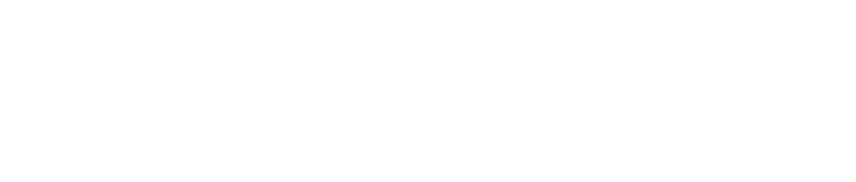
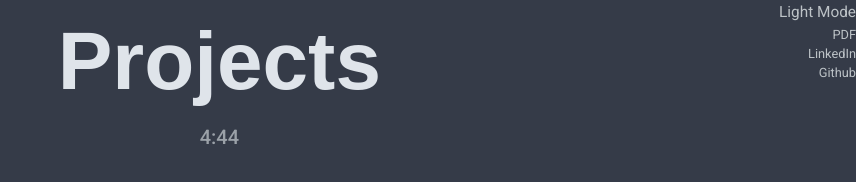
Before and after one commit to ChetanMandur/ChetanMandur.github.io, a plain HTML site: page projects.html in a window 1280 px wide. Shown: the whole page, without its empty margins (424-1280 px from the left). Drawn offline with nearby package versions, Linux system fonts and the light colour scheme.

Commit message:
Began working on projects page

```diff
--- a/projects.html
+++ b/projects.html
@@ -0,0 +1,66 @@
+<!DOCTYPE html>
+<meta name="viewport" content="width=device-width, initial-scale=1">
+<head>
+    <link rel="stylesheet" href="https://stackpath.bootstrapcdn.com/bootstrap/4.4.1/css/bootstrap.min.css" integrity="sha384-Vkoo8x4CGsO3+Hhxv8T/Q5PaXtkKtu6ug5TOeNV6gBiFeWPGFN9MuhOf23Q9Ifjh" crossorigin="anonymous">
+    <link rel="stylesheet" id="styles" type="text/css" href="styles.css">
+    <title>Projects</title>
+</head>
+
+<body>
+    <div class = "row no-gutters">
+        <div class = "col-10 col-lg">
+            <div class= "mainTitle">Projects</div>
+            <div class= "titleSub">4:44</div>
+        </div>
+
+        <div class = "col-auto">
+            <div class= "stickyTools">
+                <button type="button" id="styleSwitch" onclick="toggle()">Lights</button>
+                <br>
+                <a href= "resume.pdf">PDF</a>
+                <br>
+                <a href="https://www.linkedin.com/in/chetanmandur">LinkedIn</a>
+                <br>
+                <a href="https://github.com/ChetanMandur">Github</a>
+            </div>
+        </div>
+
+
+    </div>
+
+</body>
+
+
+<!--The core of the stylesheet toggle function was found at https://stackoverflow.com/questions/18368319/toggle-css-sheets-on-click-with-javascript-->
+<script>
+    if (localStorage.getItem("styleSaved") != null && localStorage.getItem("styleText") != null){
+        var background = localStorage.getItem("styleSaved");
+        var butText = localStorage.getItem("styleText");
+    }
+    else{
+        var background = "stylesNight.css";
+        var butText = "Light Mode";
+    }
+
+    var currBackground = document.getElementById("styles");
+    currBackground.href = background;
+    var currButText = document.getElementById("styleSwitch");
+    currButText.textContent = butText;
+
+    function toggle() {
+        var el = document.getElementById("styles");
+        var but = document.getElementById("styleSwitch");
+        if (el.href.match("styles.css")) {
+            el.href = "stylesNight.css";
+            but.textContent = "Light Mode";
+            localStorage.setItem("styleSaved", el.href);
+            localStorage.setItem("styleText",but.textContent);
+        }
+        else {
+            el.href = "styles.css";
+            but.textContent = "Dark Mode";
+            localStorage.setItem("styleSaved", el.href);
+            localStorage.setItem("styleText",but.textContent);
+        }
+    }
+</script>
```
Also changed, not shown: index.html (+1 -2 lines).
